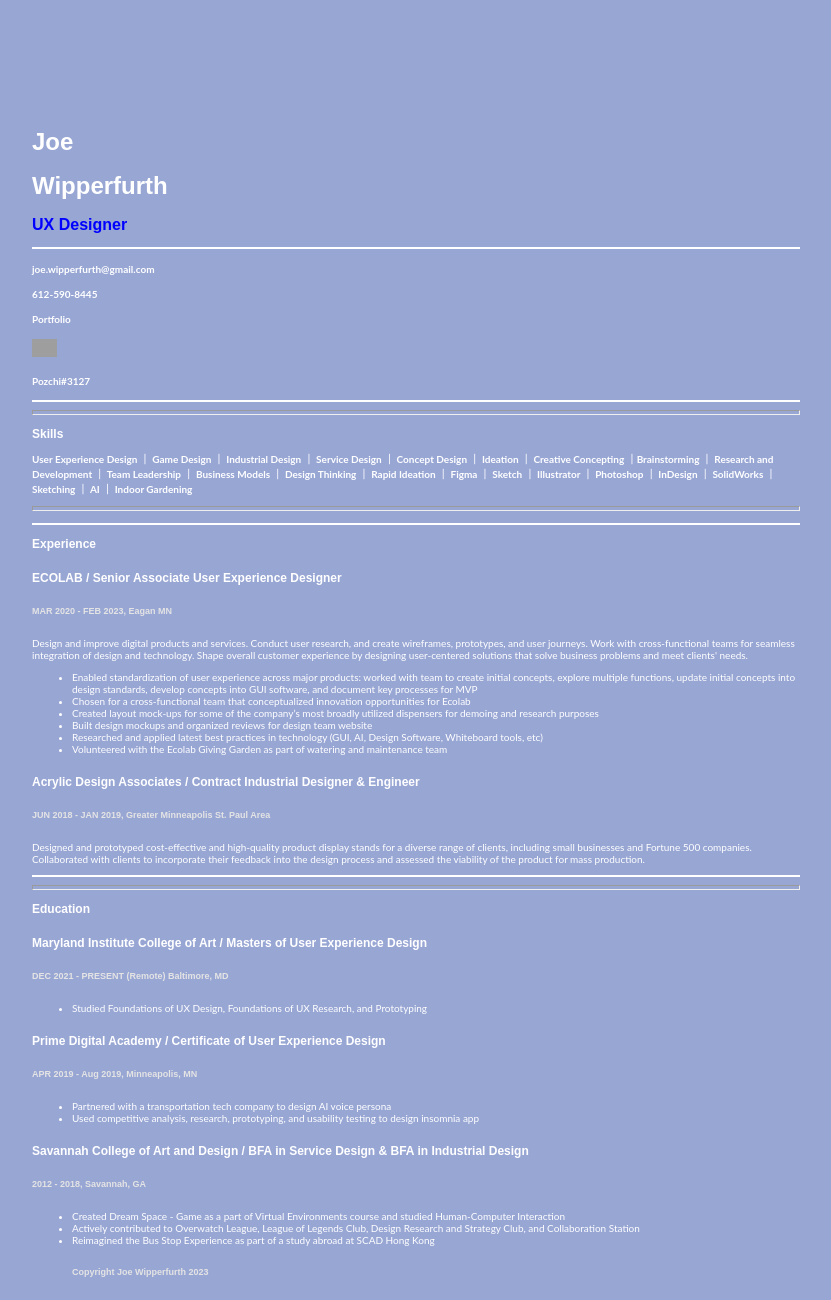
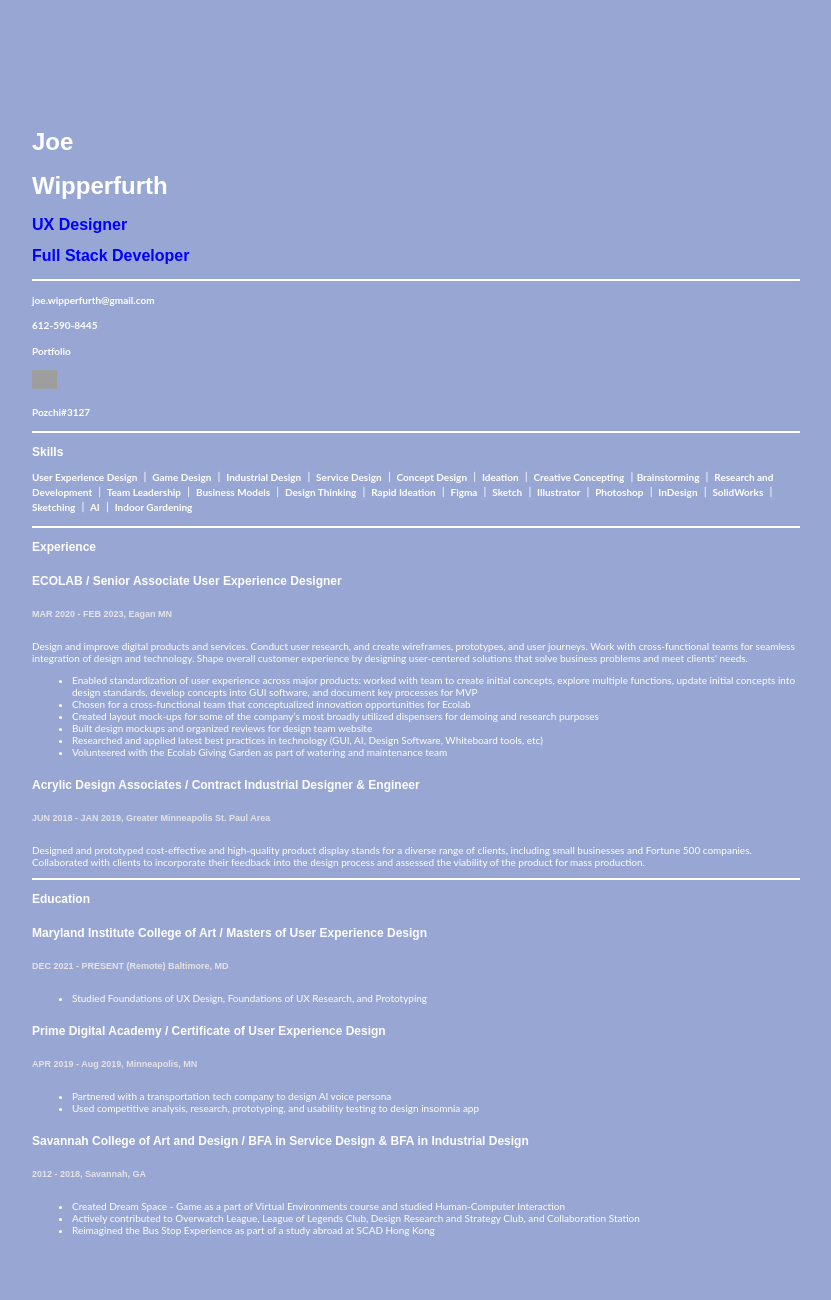
Before and after one commit to kashi059/kashi059.github.io, a plain HTML site: page index.html in a window 1280 px wide. Shown: the whole page, without its empty margins (224-1055 px from the left). Drawn offline with Linux system fonts and the light colour scheme; grey boxes are pictures that could not be loaded.

Commit message:
Update index.html

```diff
--- a/index.html
+++ b/index.html
@@ -13,6 +13,7 @@
       <h1>Wipperfurth</h1>
 
       <h2>UX Designer</h2>
+      <h2>Full Stack Developer </h2>
     </div>
 
     <div class= "contact">
@@ -23,7 +24,6 @@
       <h4> Pozchi#3127 </h3>
 
     </div>
-    <hr>
     <div class="skills">
       <h3> Skills
       <p>
@@ -31,9 +31,9 @@
         Concepting ｜Brainstorming ｜ Research and Development ｜ Team Leadership ｜  Business Models ｜ Design Thinking ｜ Rapid
         Ideation ｜ Figma ｜ Sketch ｜ Illustrator ｜ Photoshop ｜ InDesign ｜ SolidWorks ｜ Sketching ｜ AI ｜  Indoor Gardening
         </p>
-      <hr>
 
     </div>
+
 
     <div class="experience">
         <h3> Experience
@@ -61,6 +61,8 @@
                 </ul>
 
 
+
+
           <h5>Acrylic Design Associates / Contract Industrial Designer & Engineer </h5>
             <h6> JUN 2018 - JAN 2019,  Greater Minneapolis St. Paul Area</h6>
 
@@ -68,7 +70,6 @@
             Designed and prototyped cost-effective and high-quality product display stands for a diverse range of clients, including small businesses and Fortune 500 companies. Collaborated with clients to incorporate their feedback into the design process and assessed the viability of the product for mass production.
           </p>
           </div>
-<hr>
     <div class="education">
       <h3> Education </h3>
         <h5> Maryland Institute College of Art / Masters of User Experience Design</h5>
@@ -102,7 +103,6 @@
 
 
     <div class="footer">
-    <h6> Copyright Joe Wipperfurth 2023</h6>
     </div>
   </body>
 </html>
```
